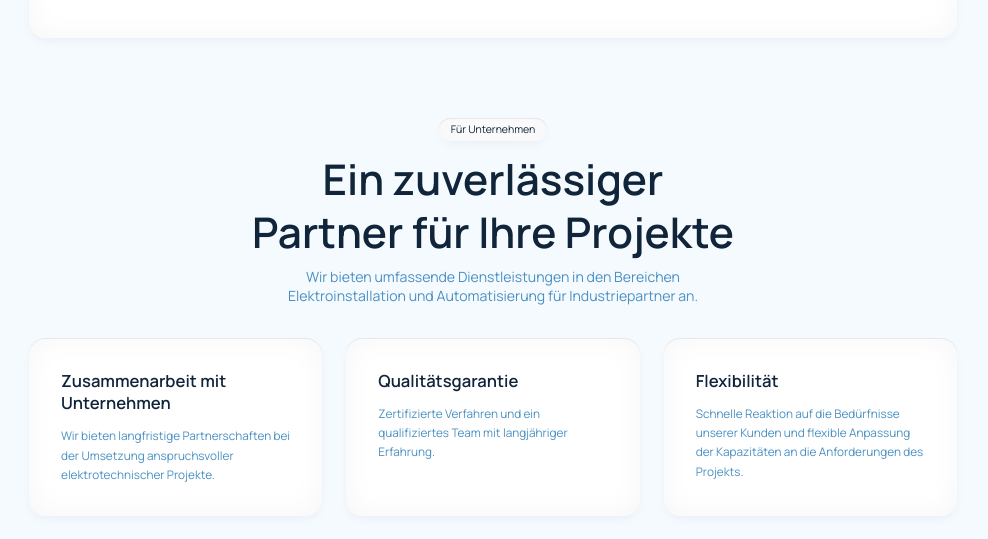
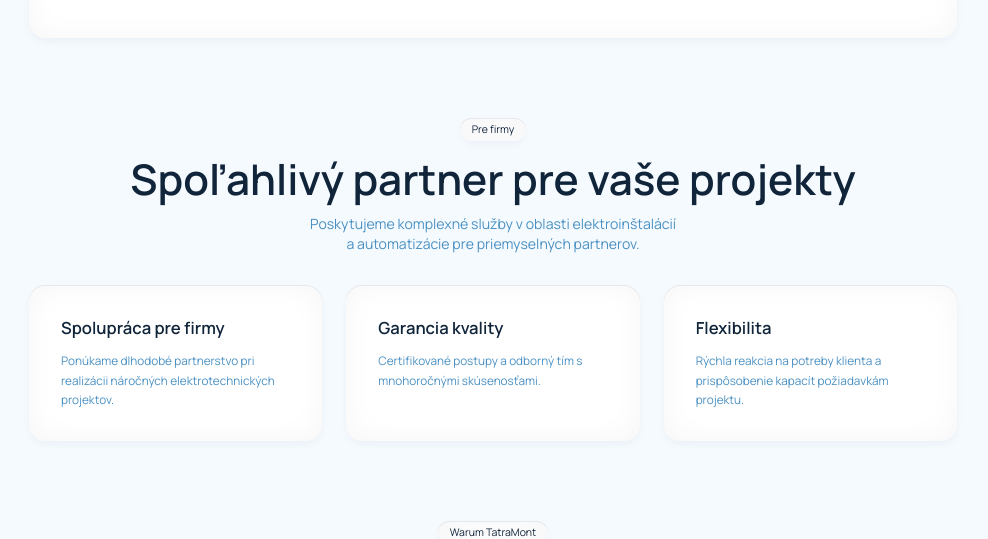
Before and after one commit to dmytro-webild/5fc0cf8c-55fd-41cd-8770-a99cf251c9ae, a React (Vite) app: page / in a window 1280 px wide. Shown: the part 2746-3285 px from the top of the page, without its empty margins (147-1135 px from the left). Built offline with nearby package versions, Linux system fonts and the light colour scheme; a web font is replaced by a local one.

Commit message:
Switch to version 18: modified src/pages/HomePage/sections/Partners.tsx

```diff
--- a/src/pages/HomePage/sections/Partners.tsx
+++ b/src/pages/HomePage/sections/Partners.tsx
@@ -4,16 +4,16 @@ import ScrollReveal from "@/components/ui/ScrollReveal";
 export default function PartnersSection() {
   const benefits = [
     {
-      title: "Zusammenarbeit mit Unternehmen",
-      description: "Wir bieten langfristige Partnerschaften bei der Umsetzung anspruchsvoller elektrotechnischer Projekte."
+      title: "Spolupráca pre firmy",
+      description: "Ponúkame dlhodobé partnerstvo pri realizácii náročných elektrotechnických projektov."
     },
     {
-      title: "Qualitätsgarantie",
-      description: "Zertifizierte Verfahren und ein qualifiziertes Team mit langjähriger Erfahrung."
+      title: "Garancia kvality",
+      description: "Certifikované postupy a odborný tím s mnohoročnými skúsenosťami."
     },
     {
-      title: "Flexibilität",
-      description: "Schnelle Reaktion auf die Bedürfnisse unserer Kunden und flexible Anpassung der Kapazitäten an die Anforderungen des Projekts."
+      title: "Flexibilita",
+      description: "Rýchla reakcia na potreby klienta a prispôsobenie kapacít požiadavkám projektu."
     }
   ];
 
@@ -22,17 +22,17 @@ export default function PartnersSection() {
       <div className="flex flex-col gap-8 w-content-width mx-auto">
         <div className="flex flex-col items-center gap-2 text-center">
           <div className="px-3 py-1 mb-1 text-sm card rounded w-fit">
-            <p>Für Unternehmen</p>
+            <p>Pre firmy</p>
           </div>
           <TextAnimation
-            text="Ein zuverlässiger Partner für Ihre Projekte"
+            text="Spoľahlivý partner pre vaše projekty"
             variant="slide-up"
             gradientText={true}
             tag="h2"
             className="md:max-w-8/10 text-5xl md:text-6xl font-semibold leading-tight text-balance"
           />
           <TextAnimation
-            text="Wir bieten umfassende Dienstleistungen in den Bereichen Elektroinstallation und Automatisierung für Industriepartner an."
+            text="Poskytujeme komplexné služby v oblasti elektroinštalácií a automatizácie pre priemyselných partnerov."
             variant="slide-up"
             gradientText={false}
             tag="p"
```
